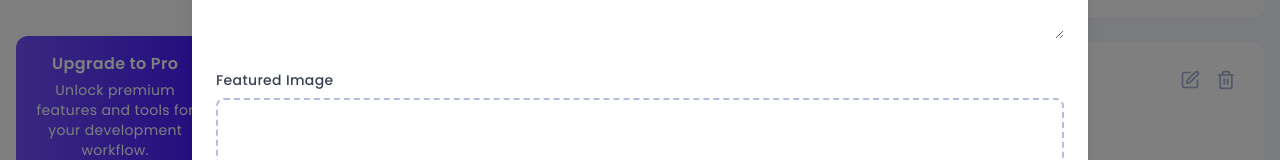
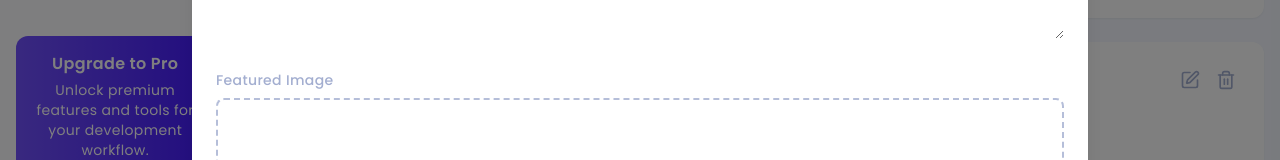
Before and after one commit to mrravipandee/devspace, a Next.js app: page /blog in a window 1280 px wide. Both pictures are taken after a click on the button "Create New Post". Shown: the part 568-728 px from the top of the page. Built offline with nearby package versions, Linux system fonts and the light colour scheme.

Commit message:
refactor: dashboard navbar

```diff
--- a/src/app/(dashboard)/blog/page.tsx
+++ b/src/app/(dashboard)/blog/page.tsx
@@ -285,7 +285,7 @@ export default function BlogPage() {
                   </div>
 
                   <div>
-                    <label className="block text-sm font-medium text-gray-700 mb-2">Featured Image</label>
+                    <label className="block text-sm font-medium text-secondaryText mb-2">Featured Image</label>
                     <input
                       type="file"
                       ref={fileInputRef}
--- a/src/components/Navbar.tsx
+++ b/src/components/Navbar.tsx
@@ -71,7 +71,7 @@ export default function Navbar() {
 
   const profileMenu = [
     { label: "Profile", icon: <User className="h-4 w-4" />, href: "profile" },
-    { label: "Settings", icon: <Settings className="h-4 w-4" />, href: "#" },
+    { label: "Settings", icon: <Settings className="h-4 w-4" />, href: "setting" },
     { label: "Logout", icon: <LogOut className="h-4 w-4" />, href: "#" },
   ];
 
@@ -97,7 +97,7 @@ export default function Navbar() {
             <input
               type="text"
               placeholder="Search..."
-              className="block w-full pl-10 pr-3 py-2 border border-gray-300 dark:border-gray-900 dark:bg-gray-900 dark:text-white rounded-full bg-gray-50 text-primaryText placeholder-gray-500 focus:outline-none focus:ring-2 focus:ring-primary-500 focus:border-transparent transition-all duration-200"
+              className="block w-full pl-10 pr-3 py-2 border border-gray-300 dark:border-primaryText dark:bg-[#1b254b] dark:text-secondaryText rounded-full bg-gray-50 text-primaryText placeholder-gray-500 focus:outline-none focus:ring-2 focus:ring-primaryText focus:border-transparent transition-all duration-200"
             />
           </div>
         </div>
```
